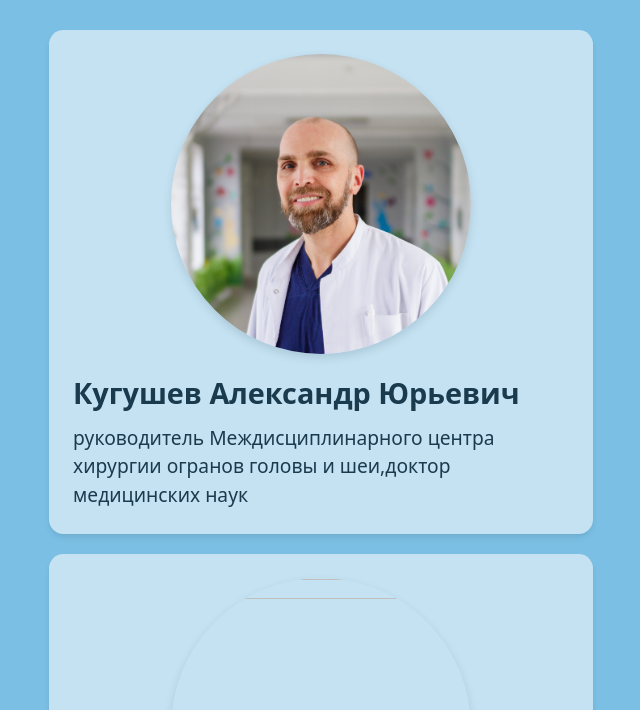
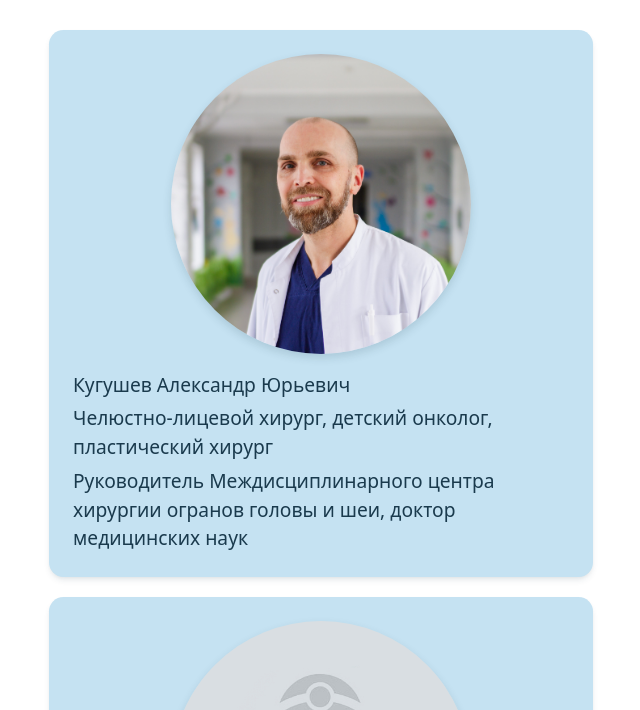
Before and after one commit to johann219/hospital-website, a website built with webpack: page src/template.html in a window 1280 px wide. Shown: the part 90-800 px from the top of the page, without its empty margins (319-959 px from the left). Built offline with nearby package versions, Linux system fonts and the light colour scheme; files whose address does not match are found by name.

Commit message:
Refactor cards rendering logic, include placeholder fallback

```diff
--- a/src/const.js
+++ b/src/const.js
@@ -2,7 +2,7 @@
     DOCTOR_LIST: '.doctor-list',
     DOCTOR_CARD_TEMPLATE: '.doctor-card-template',
     DOCTOR_CARD: '.doctor-card',
-    DOCTOR_CARD_FIO: '.doctor-card-fio',
+    DOCTOR_CARD_FULLNAME: '.doctor-card-fullname',
     DOCTOR_CARD_SPECIALTY: '.doctor-card-specialty',
     DOCTOR_CARD_ACCOLADES: '.doctor-card-accolades',
     DOCTOR_CARD_PHOTO: '.doctor-card-photo',
--- a/src/departments/doctor.js
+++ b/src/departments/doctor.js
@@ -1,14 +1,12 @@
 export default class Doctor {
-    constructor ( {name, surname, patronymic, specialty, accolades, department, photoUrl, hasAppointments, isDepartmentHead} ) {
+    constructor ( {id, name, surname, patronymic, specialties, accolades, photoUrl, hasAppointments} ) {
+        this.id = id;
         this.name = name;
         this.surname = surname;
         this.patronymic = patronymic;
-        this.specialty = specialty;
+        this.specialties = specialties;
         this.accolades = accolades;
-        this.department = department;
         this.photoUrl = photoUrl;
         this.hasAppointments = hasAppointments;
-        this.isDepartmentHead = isDepartmentHead;
-        this.employeeID = crypto.randomUUID();
     }
 }
--- a/src/departments/view.js
+++ b/src/departments/view.js
@@ -1,4 +1,5 @@
 import { SELECTOR } from '../const.js';
+import { Utils } from '../../utils.js';
 
 let doctorCardTemplateElement = null;
 let doctorListElement = null;
@@ -8,19 +9,41 @@
     doctorListElement = listElement;
 };
 
+const createDoctorPhotoElement = (doctorCardFragment, doctor) => {
+    const doctorPhotoElement = doctorCardFragment.querySelector(SELECTOR.DOCTOR_CARD_PHOTO);
+    doctorPhotoElement.setAttribute('src', doctor.photoUrl);
+    doctorPhotoElement.addEventListener('error', () => {
+        doctorPhotoElement.setAttribute('src', '/images/doctor-placeholder.jpg');
+    });
+};
+
+const createDoctorFullNameElement = (doctorCardFragment, doctor) => {
+    const doctorFullNameElement = doctorCardFragment.querySelector(SELECTOR.DOCTOR_CARD_FULLNAME);
+    doctorFullNameElement.textContent = `${doctor.surname} ${doctor.name} ${doctor.patronymic}`;
+};
+
+const createDoctorSpecialtiesElement = (doctorCardFragment, doctor) => {
+    const doctorSpecialtiesElement = doctorCardFragment.querySelector(SELECTOR.DOCTOR_CARD_SPECIALTY);
+    const doctorSpecialties = Utils.capitalizeFirstLetter(doctor.specialties.join(', '))
+    doctorSpecialtiesElement.textContent = doctorSpecialties;
+};
+
+const createDoctorAccoladesElement = (doctorCardFragment, doctor) => {
+    const doctorAccoladesElement = doctorCardFragment.querySelector(SELECTOR.DOCTOR_CARD_ACCOLADES);
+    const doctorAccolades = Utils.capitalizeFirstLetter(doctor.accolades.join(', '));
+    doctorAccoladesElement.textContent = doctorAccolades;
+};
+
 const createDoctorCardElement = (doctor) => {
     const doctorCardFragment = doctorCardTemplateElement.content.cloneNode(true);
-    const doctorPhotoElement = doctorCardFragment.querySelector(SELECTOR.DOCTOR_CARD_PHOTO);
-    doctorPhotoElement.setAttribute('src', doctor.photoUrl);
 
-    const doctorCardFioElement = doctorCardFragment.querySelector(SELECTOR.DOCTOR_CARD_FIO);
-    doctorCardFioElement.textContent = `${doctor.surname} ${doctor.name} ${doctor.patronymic}`;
+    createDoctorPhotoElement(doctorCardFragment, doctor);
 
-    const doctorCardSpecialtyElement = doctorCardFragment.querySelector(SELECTOR.DOCTOR_CARD_SPECIALTY);
-    doctorCardSpecialtyElement.textContent = doctor.specialty;
+    createDoctorFullNameElement(doctorCardFragment, doctor);
 
-    const doctorCardAccoladesElement = doctorCardFragment.querySelector(SELECTOR.DOCTOR_CARD_ACCOLADES);
-    doctorCardAccoladesElement.textContent = doctor.accolades;
+    createDoctorSpecialtiesElement(doctorCardFragment, doctor);
+
+    createDoctorAccoladesElement(doctorCardFragment, doctor);
 
     return doctorCardFragment;
 }
--- a/src/styles/styles.css
+++ b/src/styles/styles.css
@@ -33,7 +33,7 @@
 }
 
 body {
-    background-color: var(--logo-blue);
+    /* background-color: var(--logo-blue); */
     display: flex;
     flex-direction: column;
     align-items: safe center;
--- a/src/template.html
+++ b/src/template.html
@@ -24,7 +24,7 @@
         <template class="doctor-card-template">
             <article class="doctor-card">
                 <img class="doctor-card-photo">
-                <h3 class="doctor-card-fio"></h3>
+                <h3 class="doctor-card-fullname"></h3>
                 <p class="doctor-card-specialty"></p>
                 <p class="doctor-card-accolades"></p>
             </article>
```
Also changed, not shown: public/images/doctor-placeholder.jpg (added).
